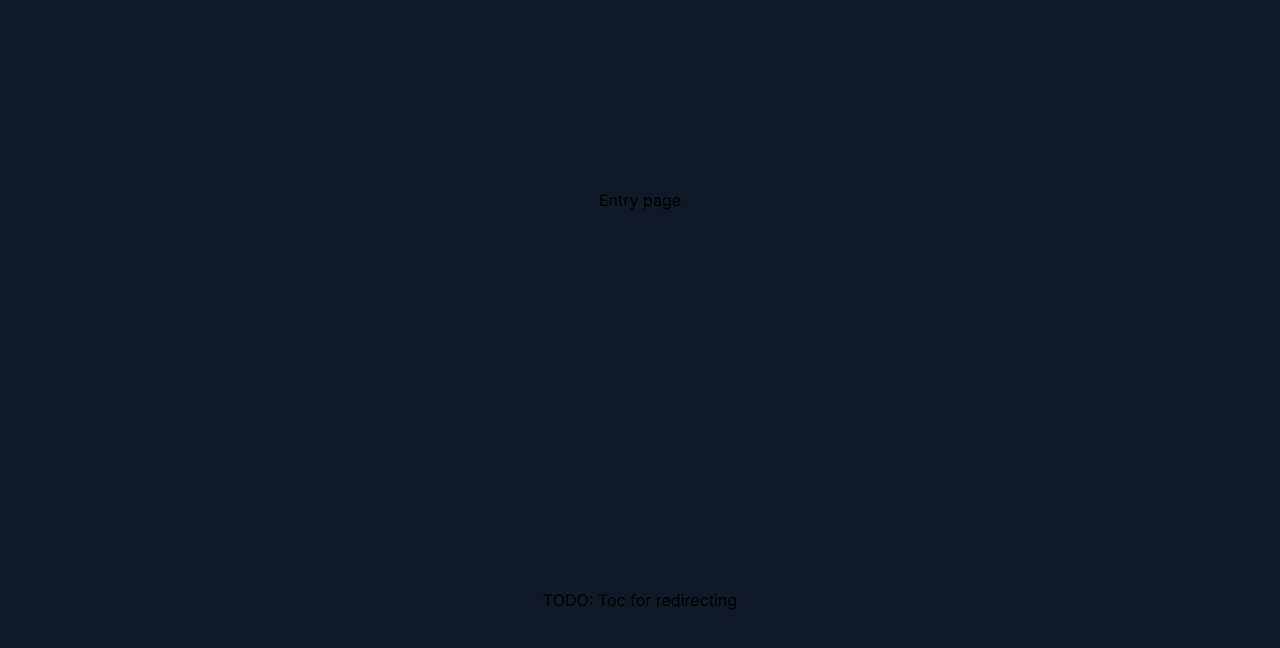
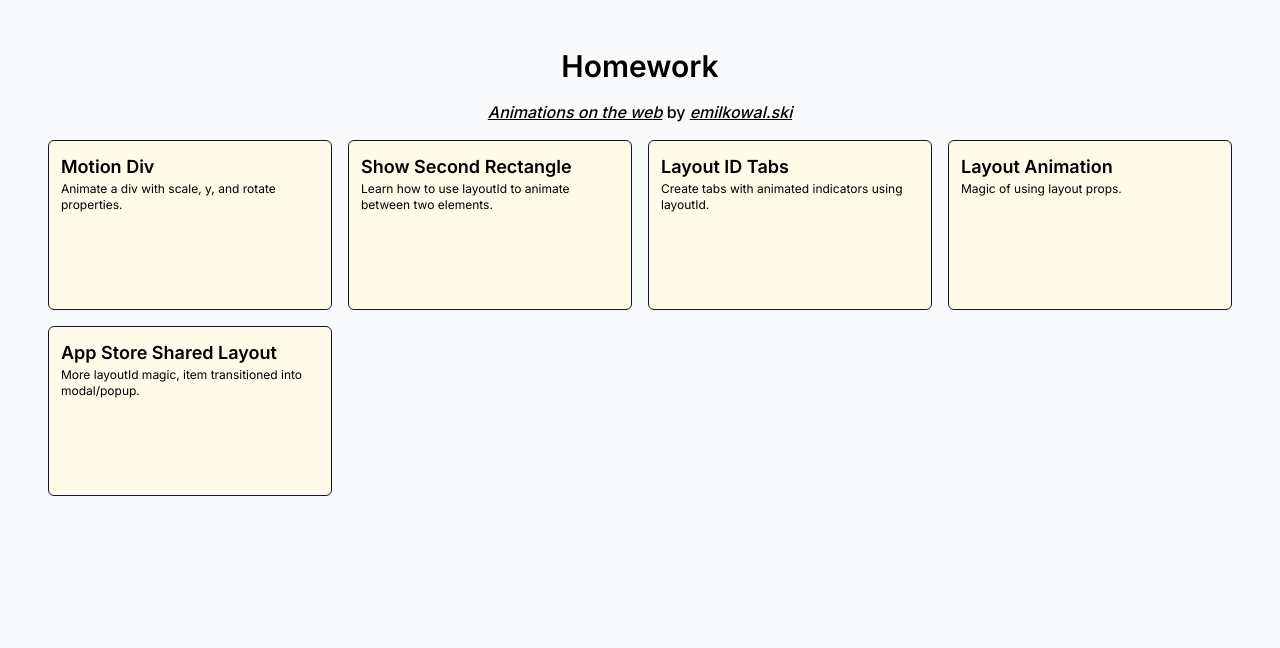
Before and after one commit to Ganthology/animations-on-the-web-exercise, a Next.js app: page / in a window 1280 px wide. Shown: the top 648 px of the page. Built offline with nearby package versions, Linux system fonts and the light colour scheme.

Commit message:
feat: add homepage, codecademy style

```diff
--- a/app/layout.tsx
+++ b/app/layout.tsx
@@ -1,22 +1,23 @@
-import type { Metadata } from "next";
-import { Inter } from "next/font/google";
-import "./globals.css";
+import type { Metadata } from "next"
+import { Inter } from "next/font/google"
 
-const inter = Inter({ subsets: ["latin"] });
+import "./globals.css"
+
+const inter = Inter({ subsets: ["latin"] })
 
 export const metadata: Metadata = {
-  title: "Create Next App",
-  description: "Generated by create next app",
-};
+  title: "Ganthology's Animation on the web Homework",
+  description: "Documenting my learnings on web animations.",
+}
 
 export default function RootLayout({
   children,
 }: Readonly<{
-  children: React.ReactNode;
+  children: React.ReactNode
 }>) {
   return (
     <html lang="en">
       <body className={inter.className}>{children}</body>
     </html>
-  );
+  )
 }
--- a/app/page.tsx
+++ b/app/page.tsx
@@ -1,8 +1,31 @@
+import { TableOfContent } from "@/components/table-of-content"
+
 export default function Home() {
   return (
-    <main className="grid h-screen w-screen place-items-center bg-gray-900">
-      <h1>Entry page</h1>
-      <p>TODO: Toc for redirecting</p>
+    <main className="h-screen w-screen bg-gray-50 p-12">
+      <div className="flex w-full flex-col items-center justify-center gap-4">
+        <h1 className="text-3xl font-semibold">Homework</h1>
+        <p className="font-medium">
+          <a
+            href="https://animations.dev/"
+            target="_blank"
+            rel="noopener noreferrer"
+            className="italic underline hover:bg-gray-900 hover:text-gray-50"
+          >
+            Animations on the web
+          </a>
+          {" by "}
+          <a
+            href="https://emilkowal.ski/"
+            target="_blank"
+            rel="noopener noreferrer"
+            className="italic underline hover:bg-gray-900 hover:text-gray-50"
+          >
+            emilkowal.ski
+          </a>
+        </p>
+        <TableOfContent />
+      </div>
     </main>
   )
 }
--- /dev/null
+++ b/components/table-of-content.tsx
@@ -0,0 +1,61 @@
+"use client"
+
+import { useRouter } from "next/navigation"
+import { AnimatePresence, motion } from "framer-motion"
+
+export const TableOfContent = () => {
+  const router = useRouter()
+  return (
+    <AnimatePresence>
+      <ul className="grid grid-cols-2 gap-4 lg:grid-cols-4">
+        {ROUTES.map((route) => (
+          <>
+            <motion.li
+              key={route.path}
+              className="relative z-10 cursor-pointer rounded-md border border-gray-900 bg-yellow-50 px-3 pb-24 pt-3"
+              onClick={() => router.push(route.path)}
+              whileHover={{
+                boxShadow:
+                  "-8px 8px 0px 0px rgb(254,252,232),-8px 8px 0px 1px rgba(0, 0, 0)",
+                translateY: -6,
+                translateX: 6,
+                transition: { duration: 0.1 },
+              }}
+            >
+              <h1 className="text-lg font-semibold">{route.name}</h1>
+              <p className="text-xs">{route.description}</p>
+            </motion.li>
+          </>
+        ))}
+      </ul>
+    </AnimatePresence>
+  )
+}
+
+const ROUTES = [
+  {
+    path: "/framer-intro/motion-div",
+    name: "Motion Div",
+    description: "Animate a div with scale, y, and rotate properties.",
+  },
+  {
+    path: "/framer-intro/show-second-rectangle",
+    name: "Show Second Rectangle",
+    description: "Learn how to use layoutId to animate between two elements.",
+  },
+  {
+    path: "/framer-intro/layout-id-tabs",
+    name: "Layout ID Tabs",
+    description: "Create tabs with animated indicators using layoutId.",
+  },
+  {
+    path: "/framer-intro/layout-animation",
+    name: "Layout Animation",
+    description: "Magic of using layout props.",
+  },
+  {
+    path: "/framer-intro/app-store-shared-layout",
+    name: "App Store Shared Layout",
+    description: "More layoutId magic, item transitioned into modal/popup.",
+  },
+]
--- a/package.json
+++ b/package.json
@@ -3,7 +3,7 @@
   "version": "0.1.0",
   "private": true,
   "scripts": {
-    "dev": "next dev",
+    "dev": "next dev --turbo",
     "build": "next build",
     "start": "next start",
     "lint": "next lint",
```
